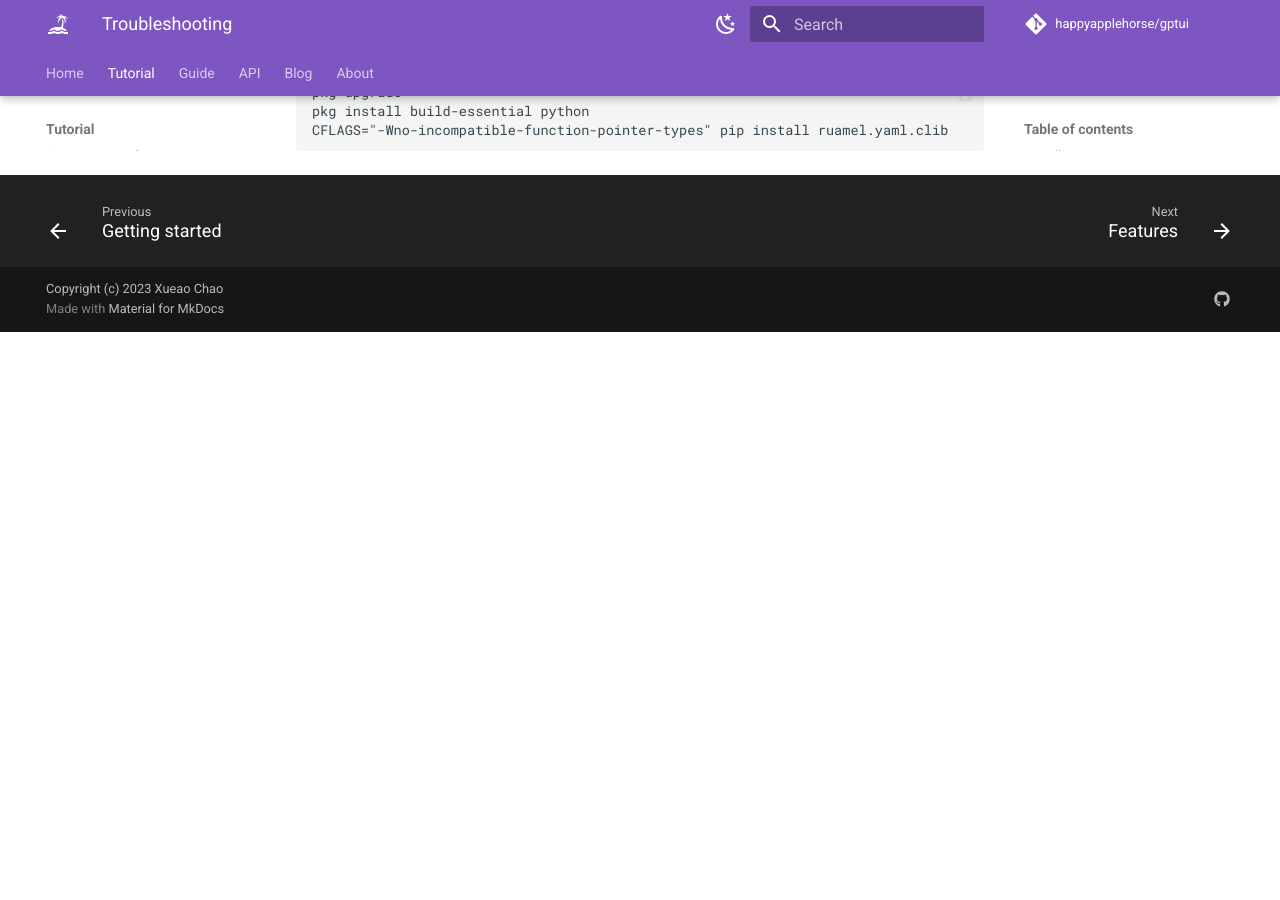
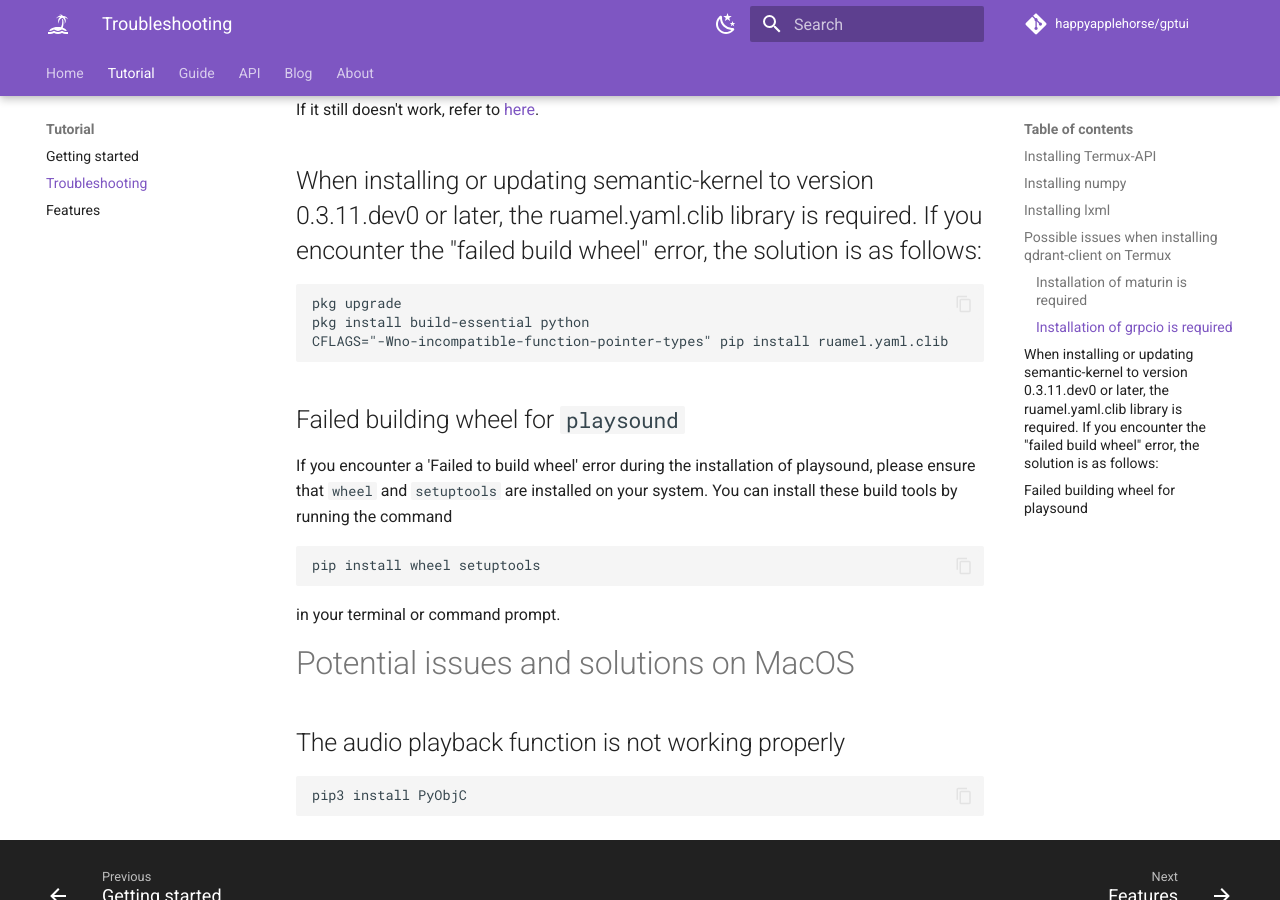
Before and after one commit to happyapplehorse/gptui, an MkDocs documentation site: the page built from docs/troubleshooting.md, in a window 1280 px wide and 900 px high, scrolled down 1322 px. Built offline with MkDocs 1.6.1 and Material for MkDocs 9.7.7, drawn with Linux system fonts in a browser that asks for light colours; comment, search, counter and statistics services are not loaded; before the commit the page ends 1654 px from its top, so only the background shows below that; some of the changed text lies outside the part shown.

Commit message:
docs: update troubleshooting

````diff
--- a/docs/troubleshooting.md
+++ b/docs/troubleshooting.md
@@ -11,6 +11,15 @@
 ## Installing numpy
 
 First, ensure that numpy is installed. You can use `pkg install python-numpy` to install numpy, referring to [Termux Wiki](https://wiki.termux.com/wiki/Python). If using a virtual environment, you might need to use `python -m venv --system-site-packages <your-venv-path>` to make python-numpy available within the virtual environment.
+
+## Installing lxml
+
+```
+pkg update && pkg upgrade
+pkg install python libxml2 libxslt pkg-config
+pip install cython wheel
+CFLAGS="-Wno-error=incompatible-function-pointer-types -O0" pip install lxml
+```
 
 ## Possible issues when installing qdrant-client on Termux
 
@@ -39,11 +48,27 @@
 ```
 If it still doesn't work, refer to [here](https://github.com/termux/termux-packages/issues/17583).
 
-
-### When installing or updating semantic-kernel to version 0.3.11.dev0 or later, the ruamel.yaml.clib library is required. If you encounter the "failed build wheel" error, the solution is as follows:
+## When installing or updating semantic-kernel to version 0.3.11.dev0 or later, the ruamel.yaml.clib library is required. If you encounter the "failed build wheel" error, the solution is as follows:
 
 ```
 pkg upgrade
 pkg install build-essential python
 CFLAGS="-Wno-incompatible-function-pointer-types" pip install ruamel.yaml.clib
 ```
+
+## Failed building wheel for `playsound`
+If you encounter a 'Failed to build wheel' error during the installation of playsound,
+please ensure that `wheel` and `setuptools` are installed on your system.
+You can install these build tools by running the command
+```
+pip install wheel setuptools
+```
+in your terminal or command prompt.
+
+
+# Potential issues and solutions on MacOS
+
+## The audio playback function is not working properly
+```
+pip3 install PyObjC
+```
````
